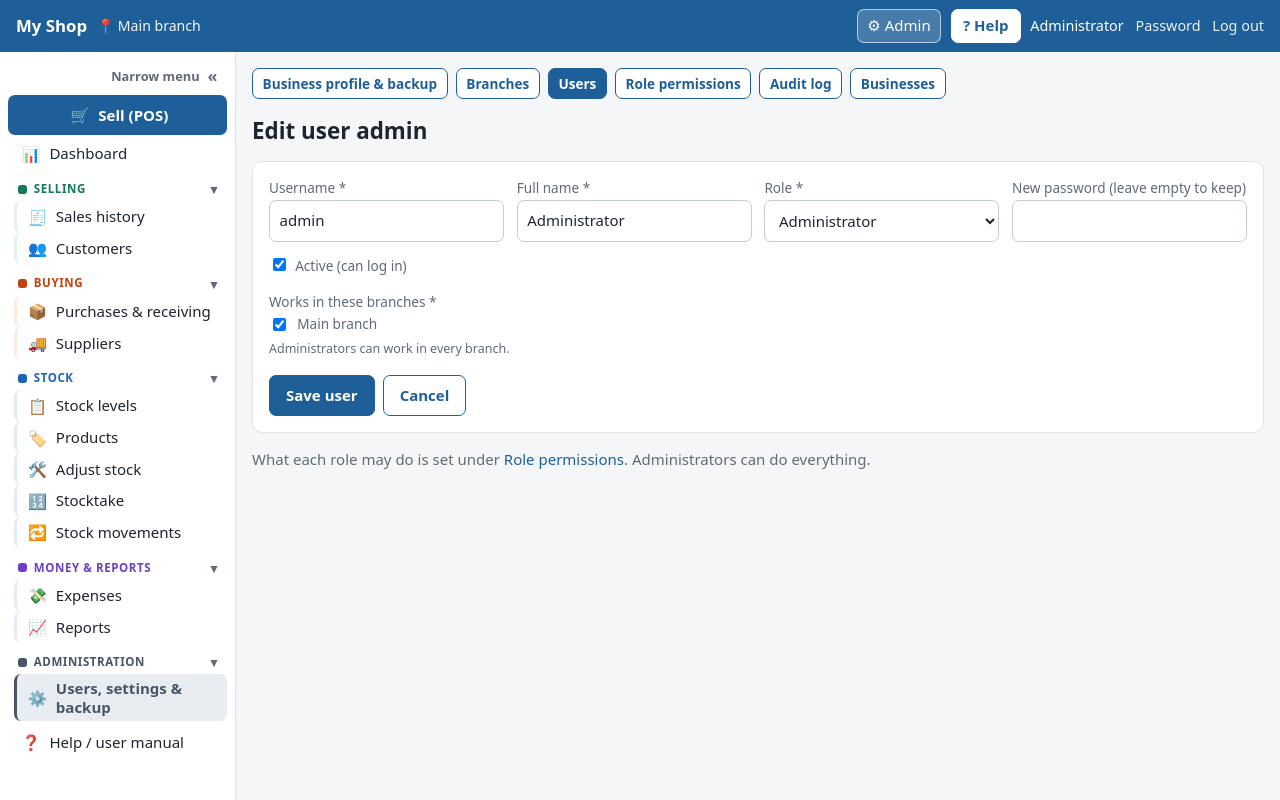
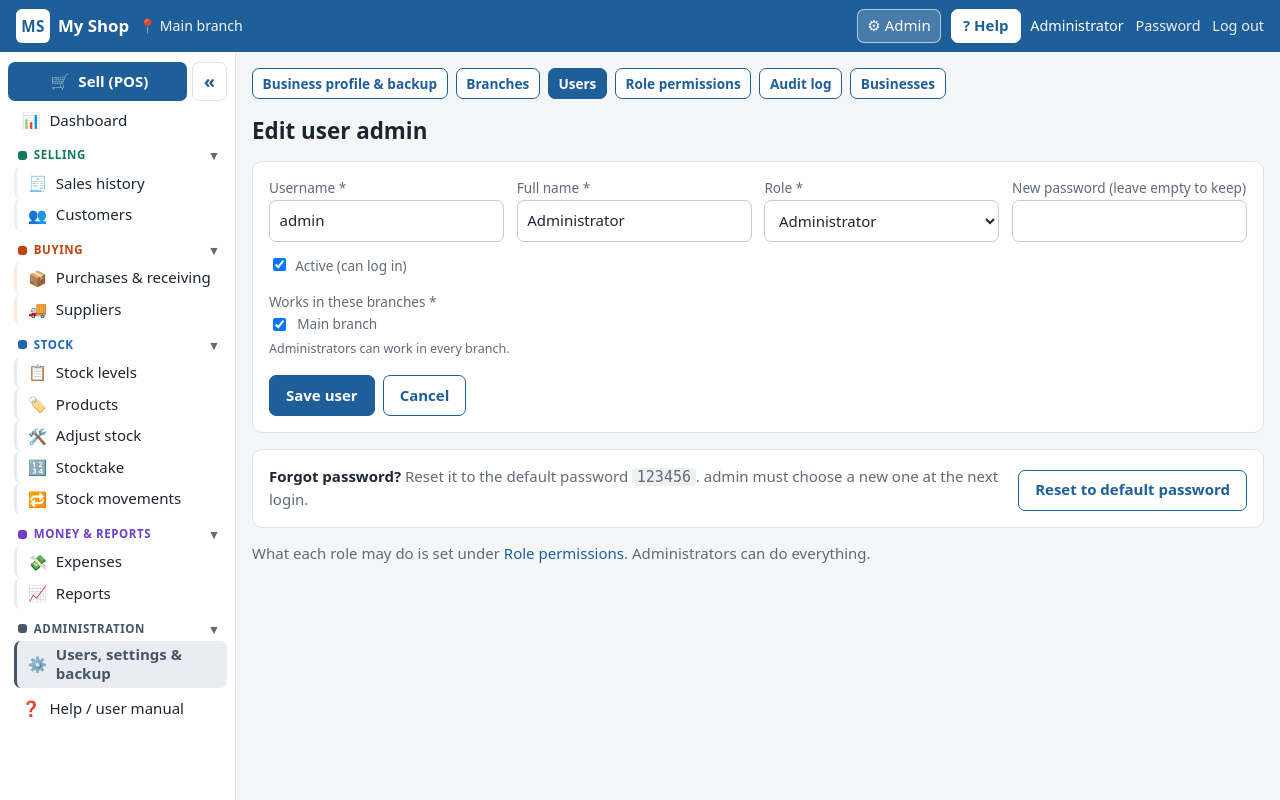
Before and after one commit to AGSoftwareplc/AG_Inventory, a Flask app: page /admin/users/1 in a window 1280 px wide. Run offline with Flask 3, Linux system fonts and the light colour scheme; the visitor is signed in with stand-in values (Sample User, id 1); data comes from the database, SQL or seed files in the repository; data that the repository does not hold is empty.

Commit message:
Business name and logo in the top bar, reset password to default, « beside Sell (POS)
- Top bar: the business logo, or the initials of the business name until a logo is uploaded,
  then the business name. Saving the business profile also renames the business in the
  Super Admin list.
- Admin -> Users -> user: "Reset to default password" sets 123456 and marks the user; at their
  next login they must choose a new password (different from the current one) before anything else.
- Side menu: the "Narrow menu" text is gone; a « button sits to the right of the blue
  Sell (POS) button (on its own row for roles that cannot sell).
- Manual updated for all three.

Co-Authored-By: Claude Opus 5.5 <noreply@anthropic.com>
Claude-Session: https://claude.ai/code/session_01Ek6kpJQuwSLBn5v61bcWqG

```diff
--- a/app.py
+++ b/app.py
@@ -49,11 +49,13 @@ def password():
         cur, new = request.form.get('current', ''), request.form.get('new', '')
         if not check_password_hash(g.user['password_hash'], cur):
             flash('Current password is wrong.', 'error')
+        elif new == cur:
+            flash('Choose a password that is different from the current one.', 'error')
         elif len(new) < 6 or new != request.form.get('confirm'):
             flash('New password must be at least 6 characters and match the confirmation.', 'error')
         else:
             with tx() as db:
-                db.execute('UPDATE users SET password_hash=? WHERE id=?',
+                db.execute('UPDATE users SET password_hash=?, must_change=0 WHERE id=?',
                            (generate_password_hash(new), g.user['id']))
                 audit('password_change', g.user['username'], db)
             flash('Password changed.', 'ok')
@@ -140,6 +142,10 @@ def create_app(database=None, testing=False):
             return
         load_user()
         check_csrf()
+        # a password reset to the default must be changed before anything else
+        if g.user and g.user['must_change'] and request.endpoint not in ('auth.password', 'auth.logout', 'auth.logo'):
+            flash('Your password was reset. Please choose a new password to continue.', 'error')
+            return redirect(url_for('auth.password'))
         if g.user and not app.config['TESTING']:
             try:
                 core.daily_backup()
--- a/core.py
+++ b/core.py
@@ -228,7 +228,9 @@ MIGRATIONS = [
     ('expenses', 'branch_id', 'INTEGER NOT NULL DEFAULT 1'),
     ('returns', 'branch_id', 'INTEGER NOT NULL DEFAULT 1'),
     ('audit_log', 'branch_id', 'INTEGER'),
+    ('users', 'must_change', 'INTEGER NOT NULL DEFAULT 0'),   # 1 = password was reset; choose a new one at login
 ]
+DEFAULT_PASSWORD = '123456'   # what "Reset to default password" sets; the user must change it at next login
 
 
 def migrate(con):
--- a/static/style.css
+++ b/static/style.css
@@ -62,15 +62,20 @@ body.app .top { grid-column: 1 / -1; }
 .side a.on { background: var(--gbg); color: var(--gc); font-weight: 600; border-left-color: var(--gc); }
 .side a.sell { background: var(--brand); color: #fff; font-weight: 700; justify-content: center; padding: .55rem; margin-bottom: .2rem; }
 .side a.sell:hover, .side a.sell.on { background: var(--brand-dark); color: #fff; }
-.minibtn { display: flex; align-items: center; gap: .5rem; width: 100%; background: none; border: none; color: var(--muted);
-  font-size: .8rem; padding: .2rem .6rem .45rem; cursor: pointer; justify-content: flex-end; }
-.minibtn:hover { background: none; color: var(--brand); }
-.minibtn .ic { order: 2; font-size: 1rem; }
+/* the « button sits to the right of the blue Sell (POS) button and makes the menu narrow / wide */
+.sellrow { display: flex; gap: .3rem; align-items: stretch; margin-bottom: .2rem; }
+.sellrow a.sell { flex: 1; margin-bottom: 0; }
+.sellrow.alone { justify-content: flex-end; }
+.minibtn { display: flex; align-items: center; justify-content: center; flex: none; width: 2.2rem; padding: 0; font-size: 1.15rem;
+  line-height: 1; background: #fff; color: var(--brand); border: 1px solid var(--line); border-radius: 7px; cursor: pointer; min-height: 2.2rem; }
+.minibtn:hover { background: #e1ecf7; color: var(--brand-dark); }
+.toplogo.initials { display: inline-flex; align-items: center; justify-content: center; width: 34px; color: var(--brand);
+  font-weight: 800; font-size: .95rem; letter-spacing: .02em; }
 /* narrow menu: icons only (hover shows the name) */
 body.app.mini { grid-template-columns: 64px minmax(0, 1fr); }
 .mini .side { padding: .5rem .35rem 2rem; overflow-x: hidden; }
 .mini .side .lb, .mini .side .gtitle { display: none; }
-.mini .side .minibtn { justify-content: center; padding: .2rem 0 .5rem; } .mini .minibtn .ic { transform: rotate(180deg); }
+.mini .sellrow { flex-direction: column; } .mini .side .minibtn { width: 100%; } .mini .minibtn { transform: rotate(180deg); }
 .mini .side a { justify-content: center; padding: .45rem 0; margin-left: 0; border-left: none; }
 .mini .side a.sell { padding: .55rem 0; }
 .mini .side details.group { border-top: 3px solid var(--gc); padding-top: .25rem; border-radius: 2px; }
--- a/templates/_help.html
+++ b/templates/_help.html
@@ -14,8 +14,8 @@
   <li><b>Add products:</b> use <b>Products → New product</b>, or <b>+ Several products</b> to type many at once. For goods already on the shelf, enter the <i>Opening stock</i> and <i>Purchase cost</i>.</li>
   <li><b>Start working:</b> sell with <b>Sell (POS)</b>, and buy with <b>Purchases &amp; receiving</b>.</li>
 </ol>
-<p><b>The menu on the left</b> is in the order of daily work. It shows only what your role is allowed to do. On a phone, tap ☰ to open it. Each area has its own colour: <b style="color:#13795b">Selling</b> green, <b style="color:#c2410c">Buying</b> orange, <b style="color:#1d63b8">Stock</b> blue, <b style="color:#6d3fc8">Money &amp; reports</b> purple and <b style="color:#475569">Administration</b> grey. Click a group title to fold it open or shut. Click <b>Narrow menu «</b> at the top to show icons only (point at an icon to see its name), and <b>»</b> to widen it again. The menu remembers your choice.</p>
-<p><b>The top bar</b> shows the business logo and name, the branch you are working in (📍), <b>⚙ Admin</b> for administrators, <b>? Help</b>, <b>Password</b> and <b>Log out</b>.</p>
+<p><b>The menu on the left</b> is in the order of daily work. It shows only what your role is allowed to do. On a phone, tap ☰ to open it. Each area has its own colour: <b style="color:#13795b">Selling</b> green, <b style="color:#c2410c">Buying</b> orange, <b style="color:#1d63b8">Stock</b> blue, <b style="color:#6d3fc8">Money &amp; reports</b> purple and <b style="color:#475569">Administration</b> grey. Click a group title to fold it open or shut. Click <b>«</b> next to the blue <b>Sell (POS)</b> button to show icons only (point at an icon to see its name), and <b>»</b> to widen it again. The menu remembers your choice.</p>
+<p><b>The top bar</b> shows the business logo and name (set them in <b>⚙ Admin → Business profile &amp; backup</b>; until a logo is uploaded, the initials of the name are shown), the branch you are working in (📍), <b>⚙ Admin</b> for administrators, <b>? Help</b>, <b>Password</b> and <b>Log out</b>.</p>
 <p><b>Help:</b> click <b>? Help</b> or press <b>F1</b> on any page to read about that page. <b>Open full manual / print</b> shows the whole manual on one page.</p>
 </section>
 
@@ -164,7 +164,7 @@
 <h2>Administration (administrators only)</h2>
 <p>Open it with the <b>⚙ Admin</b> button at the top of every page, or with <i>Users, settings &amp; backup</i> at the bottom of the side menu. The tabs at the top of the page switch between the sections below.</p>
 <ul>
-  <li><b>Users:</b> create one login per person and tick the branches they work in (an administrator works in all). To stop someone logging in, untick <i>Active</i>. To reset a password, type a new one. Usernames must be unique across all businesses.</li>
+  <li><b>Users:</b> create one login per person and tick the branches they work in (an administrator works in all). To stop someone logging in, untick <i>Active</i>. To set a new password, type it and save. If someone forgot their password, open the user and click <b>Reset to default password</b>: the password becomes <code>123456</code>, and the person must choose a new one when they log in. Usernames must be unique across all businesses.</li>
   <li><b>Role permissions:</b> tick what Sales Attendants and Inventory Managers may do, for example give discounts, cancel sales or see profit.</li>
   <li><b>Business profile:</b> name, address, phone, email, TIN, logo (PNG or JPG, up to 1 MB), currency, payment methods, units of measure and receipt footer.</li>
   <li><b>Backup:</b> each business is backed up separately. A copy of the data is made automatically every day. Click <b>Make and download a backup now</b> and keep copies on a USB stick.</li>
@@ -195,6 +195,6 @@
   <dt><b>The app was started twice.</b></dt>
   <dd>Run <code>start.bat</code> only once. If the app is already open, just use the browser. To restart, close the black window first.</dd>
   <dt><b>Forgot a password.</b></dt>
-  <dd>An administrator can set a new one in <i>Users</i>.</dd>
+  <dd>Ask an administrator to open you in <i>⚙ Admin → Users</i> and click <b>Reset to default password</b>. Log in with <code>123456</code>, then choose a new password.</dd>
 </dl>
 </section>
--- a/templates/admin/user_edit.html
+++ b/templates/admin/user_edit.html
@@ -11,5 +11,8 @@
   <div class="checks">{% for br in branches %}<label class="inline"><input type="checkbox" name="branch" value="{{ br.id }}" {{ 'checked' if br.id in mine }}> {{ br.name }}{% if not br.active %} (closed){% endif %}</label>{% endfor %}</div>
   <small class="muted">Administrators can work in every branch.</small></div>
 </div><div class="actions"><button>Save user</button> <a class="btn light" href="{{ url_for('admin.users') }}">Cancel</a></div></form>
+{% if u %}<form method="post" action="{{ url_for('admin.user_reset_password', uid=u.id) }}" class="card filters">{{ csrf() }}
+  <div class="grow"><b>Forgot password?</b> <span class="muted">Reset it to the default password <code>{{ default_password }}</code>. {{ u.username }} must choose a new one at the next login.</span></div>
+  <div style="flex:0"><button class="light">Reset to default password</button></div></form>{% endif %}
 <p class="muted">What each role may do is set under <a href="{{ url_for('admin.roles') }}">Role permissions</a>. Administrators can do everything.</p>
 {% endblock %}
--- a/templates/base.html
+++ b/templates/base.html
@@ -43,7 +43,7 @@
 <script>try { if (localStorage.getItem('navMini') === '1') document.body.classList.add('mini'); } catch (e) {}</script>
 <header class="top">
   <label for="navtoggle" class="burger" aria-label="Menu">☰</label>
-  <a class="shop" href="{{ url_for('dash.index') }}">{% if setting('logo_file') %}<img src="{{ url_for('auth.logo') }}" alt="" class="toplogo">{% endif %}<span>{{ setting('shop_name') }}</span></a>
+  <a class="shop" href="{{ url_for('dash.index') }}" title="{{ setting('shop_name') }}">{% if setting('logo_file') %}<img src="{{ url_for('auth.logo') }}" alt="" class="toplogo">{% else %}<span class="toplogo initials">{{ (setting('shop_name').split()|map('first')|join|upper)[:2] }}</span>{% endif %}<span>{{ setting('shop_name') }}</span></a>
   {% if g.branch %}{% if g.branches|length > 1 %}<form method="post" action="{{ url_for('auth.switch_branch') }}" class="branchpick" title="Branch you are working in">{{ csrf() }}
     <input type="hidden" name="next" value="{{ request.full_path if request.method == 'GET' else '' }}">
     <select name="branch" onchange="this.form.submit()" aria-label="Branch">{% for b in g.branches %}<option value="{{ b.id }}" {{ 'selected' if b.id == g.branch.id }}>📍 {{ b.name }}</option>{% endfor %}</select></form>
@@ -55,11 +55,12 @@
 </header>
 <input type="checkbox" id="navtoggle" hidden>
 <aside class="side">
-  <button type="button" class="minibtn" onclick="toggleMini()" title="Make the menu narrow / wide"><span class="ic">«</span><span class="lb">Narrow menu</span></button>
+  {% set minibtn %}<button type="button" class="minibtn" onclick="toggleMini()" title="Narrow / wide menu" aria-label="Narrow / wide menu">«</button>{% endset %}
+  {% if not can('pos') %}<div class="sellrow alone">{{ minibtn }}</div>{% endif %}
   {% for title, key, items in menu %}{% set shown = items|selectattr('2')|list %}{% if shown %}
   {% if title %}<details class="group g-{{ key }}" data-key="{{ key }}" open{{ ' data-active=1' if shown|selectattr('3')|list }}>
     <summary class="gtitle">{{ title }}</summary>{% else %}<div class="group g-{{ key }}">{% endif %}
-    {% for endpoint, label, allowed, active, cls, icon in shown %}<a href="{{ url_for(endpoint) }}" class="{{ cls }} {{ 'on' if active }}" title="{{ label }}"><span class="ic">{{ icon }}</span><span class="lb">{{ label }}</span></a>{% endfor %}
+    {% for endpoint, label, allowed, active, cls, icon in shown %}{% if cls == 'sell' %}<div class="sellrow">{% endif %}<a href="{{ url_for(endpoint) }}" class="{{ cls }} {{ 'on' if active }}" title="{{ label }}"><span class="ic">{{ icon }}</span><span class="lb">{{ label }}</span></a>{% if cls == 'sell' %}{{ minibtn }}</div>{% endif %}{% endfor %}
   {% if title %}</details>{% else %}</div>{% endif %}{% endif %}{% endfor %}
   <div class="group g-help"><a href="#" onclick="openHelp();return false" title="Help / user manual"><span class="ic">❓</span><span class="lb">Help / user manual</span></a></div>
   <div class="group mobile-user"><div class="gtitle">{{ g.user.full_name }}</div>
```
Also changed, not shown: admin.py (+21 -1 lines), tests/test_app.py (+18 -0 lines).
